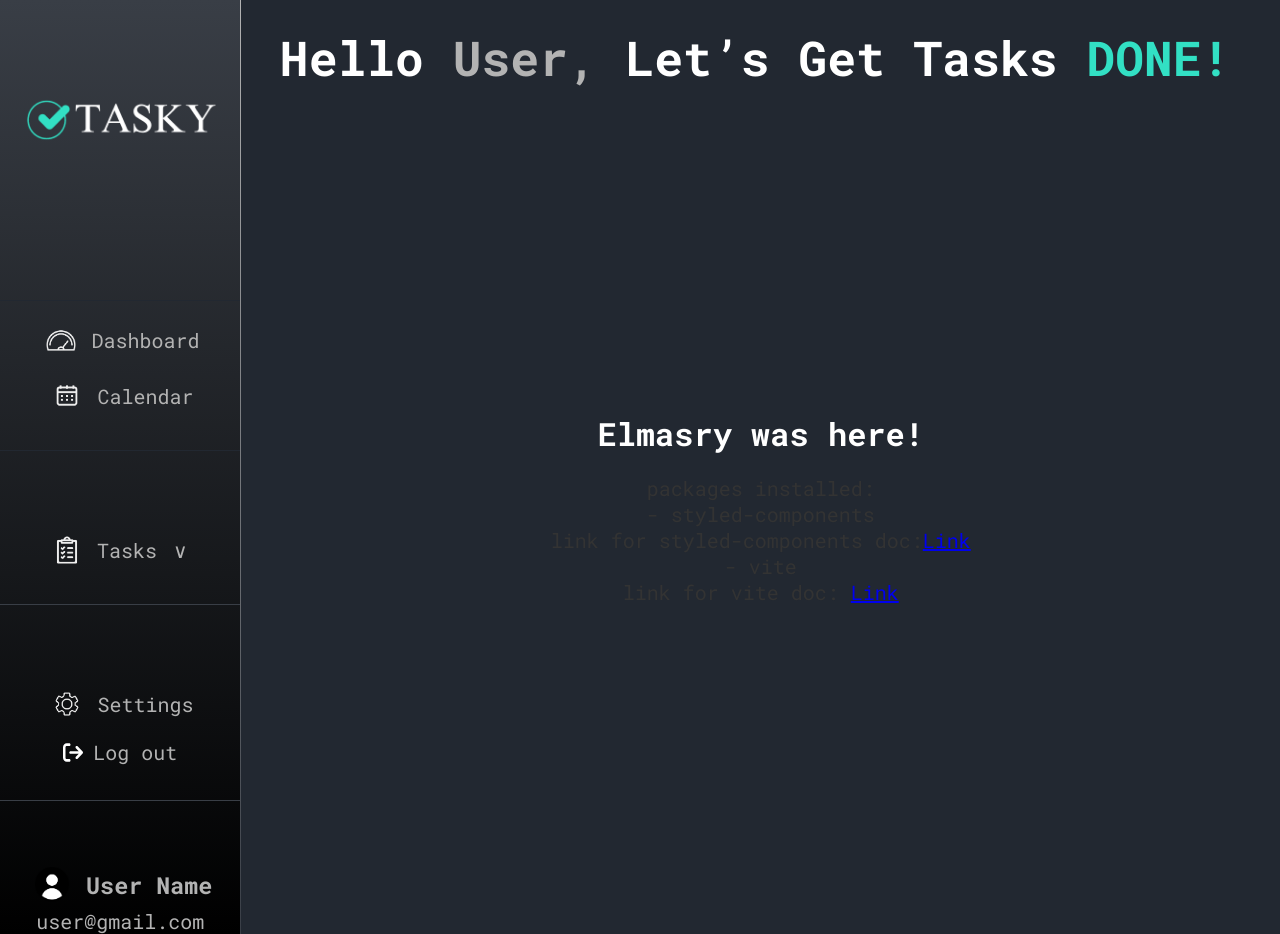
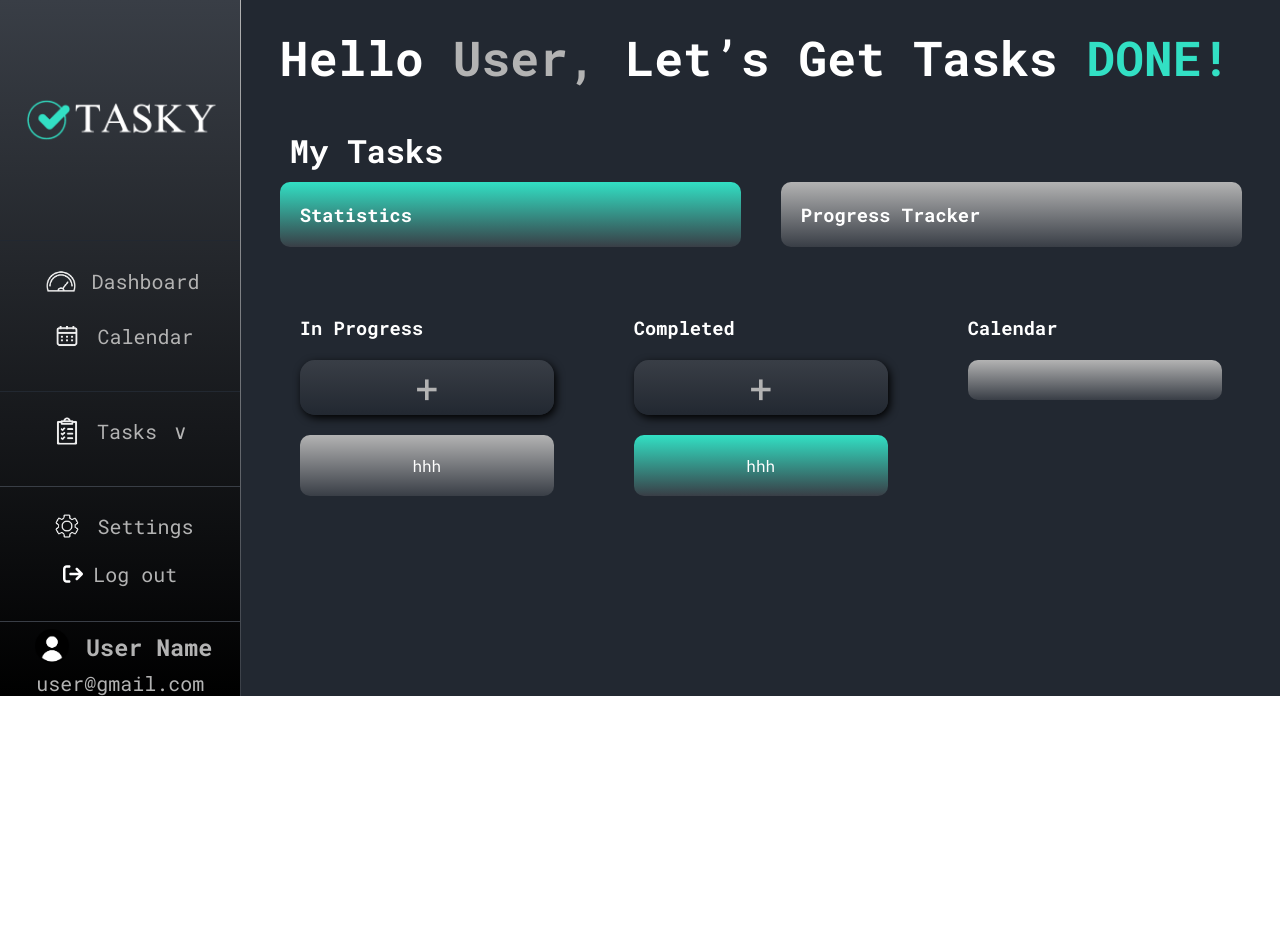
Before and after one commit to SheroukAbouzeid/Tasky-task-manager-website, a React (Vite) app in the folder frontend/: page / in a window 1280 px wide. After the commit the page ends 800 px from the top, so only its background shows below. Built offline with nearby package versions, Linux system fonts and the light colour scheme.

Commit message:
home final

```diff
--- a/frontend/src/pages/Home.jsx
+++ b/frontend/src/pages/Home.jsx
@@ -1,40 +1,99 @@
-import styled from "styled-components"
+import React from "react";
+import styled from "styled-components";
 
-const Container = styled.div`
-  height: 100vh;
-  display: flex;
-  align-items: center;
-  justify-content: center;
-  flex-direction: column;`
-
-const Title = styled.h1``;
-
-const Tip = styled.p`
-  font-size: 20px;
-  color: #333;
-  margin-top: 20px;
-  text-align: center;
+const Header = styled.h3`
+  margin: 10px;
+  font-size: 32px;
 `;
 
+const TaskGrid1 = styled.div`
+  display: grid;
+  grid-template-columns: repeat(2, 1fr);
+  grid-gap: 40px;
+  margin-bottom: 5%;
+`;
+const TaskGrid2 = styled.div`
+  display: grid;
+  grid-template-columns: repeat(3, 1fr);
+  grid-gap: 40px;
+  margin-bottom: 5%;
+`;
 
-const Home = () => {
+const TaskCard = styled.div`
+  flex-grow: 1;
+  border-radius: 10px;
+  padding: 20px;
+  color: #fff;
+`;
+const GridCol = styled.div`
+  text-align: center;
+  display: flex;
+  flex-direction: column;
+`;
+const GridBotton = styled.button`
+  background: linear-gradient(to bottom, #393e46, #222831);
+  border: none;
+  border-radius: 15px;
+  box-shadow: 2px 3px 8px #000;
+  color: #b3b3b3;
+  font-size: 40px;
+  cursor: pointer;
+  margin-top: 20px;
+  transition: color 0.3s ease;
+  &:hover {
+    color: #32e0c4;
+  }
+`;
+
+const Content = styled.div`
+  flex-grow: 1;
+  background: linear-gradient(to bottom, #b3b3b3, #393e46);
+  border-radius: 10px;
+  padding: 20px;
+  margin: 20px 0;
+`;
+
+function Home() {
   return (
-    <Container>
-      <Title>Elmasry was here!</Title>
-      <Tip>
-        packages installed:
-        <br />
-        - styled-components
-        <br />
-        link for styled-components doc:
-        <a href="https://styled-components.com/" target="_blank">Link</a>
-        <br />
-        - vite
-        <br />
-        link for vite doc: <a href="https://vitejs.dev/" target="_blank">Link</a>
-      </Tip>
-    </Container>
+    <>
+      <Header>My Tasks</Header>
+      <TaskGrid1>
+        <TaskCard
+          style={{ background: "linear-gradient(to bottom, #32e0c4, #393e46)" }}
+        >
+          <h3>Statistics</h3>
+        </TaskCard>
+        <TaskCard
+          style={{ background: "linear-gradient(to bottom, #b3b3b3, #393e46)" }}
+        >
+          <h3>Progress Tracker</h3>
+        </TaskCard>
+      </TaskGrid1>
+
+      <TaskGrid2>
+        <TaskCard>
+          <h3>In Progress</h3>
+          <GridCol>
+            <GridBotton>+</GridBotton>
+            <Content>hhh</Content>
+          </GridCol>
+        </TaskCard>
+
+        <TaskCard>
+          <h3>Completed</h3>
+          <GridCol>
+            <GridBotton>+</GridBotton>
+            <Content style={{ background: "linear-gradient(to bottom, #32e0c4, #393e46)" }}>hhh</Content>
+          </GridCol>
+        </TaskCard>
+
+        <TaskCard>
+          <h3>Calendar</h3>
+          <Content></Content>
+        </TaskCard>
+      </TaskGrid2>
+    </>
   );
 }
 
-export default Home
+export default Home;
--- a/frontend/src/pages/LandingPage.jsx
+++ b/frontend/src/pages/LandingPage.jsx
@@ -31,7 +31,7 @@ const DashboardWrapper = styled.div`
 const HomeHeader = styled.h1`
   font-size: 3em;
   font-weight: bold;
-  margin-bottom: 20px;
+  margin-bottom: 30px;
 `;
 const Word = styled.span`
   color: ${(props) => props.color || "white"}; /* Default color is white */
```
